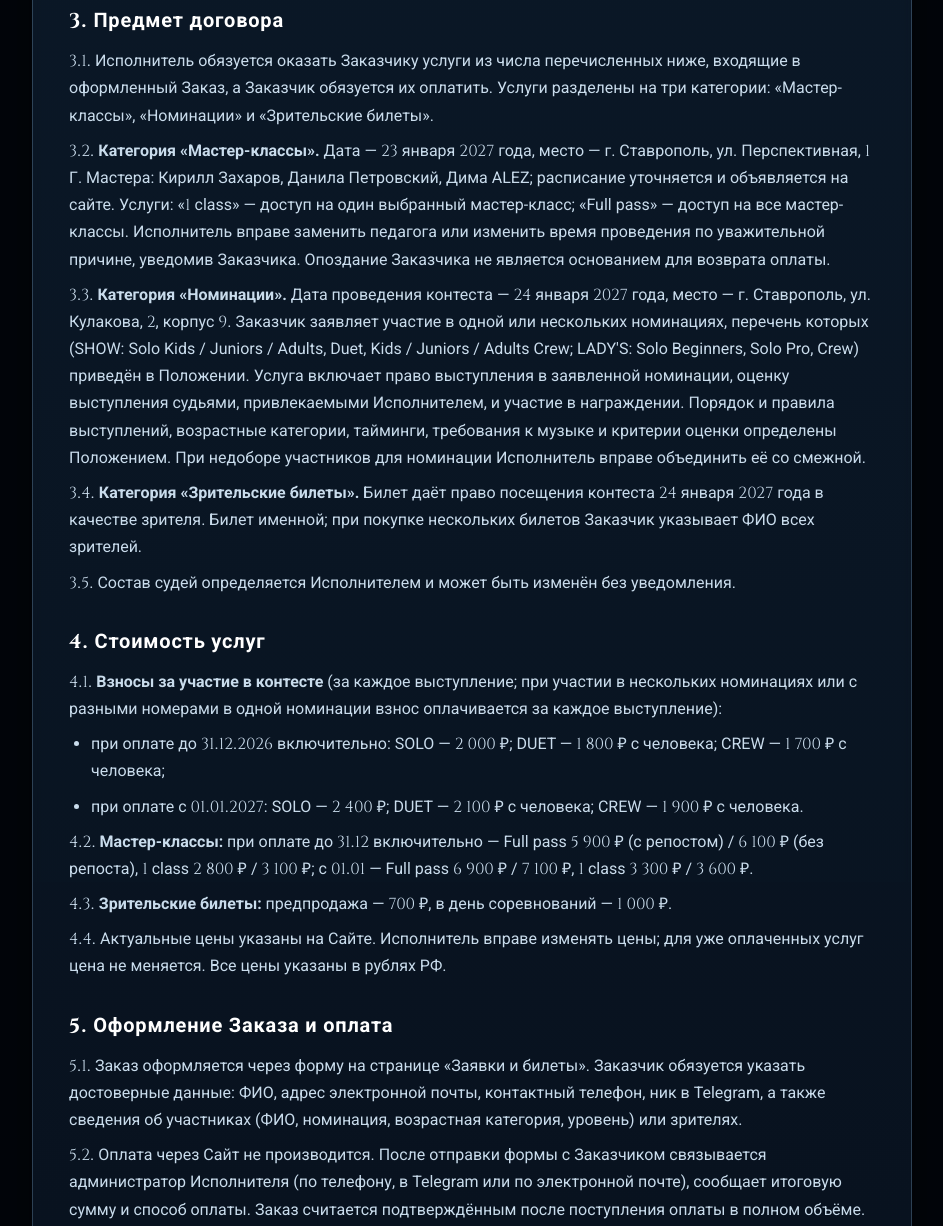
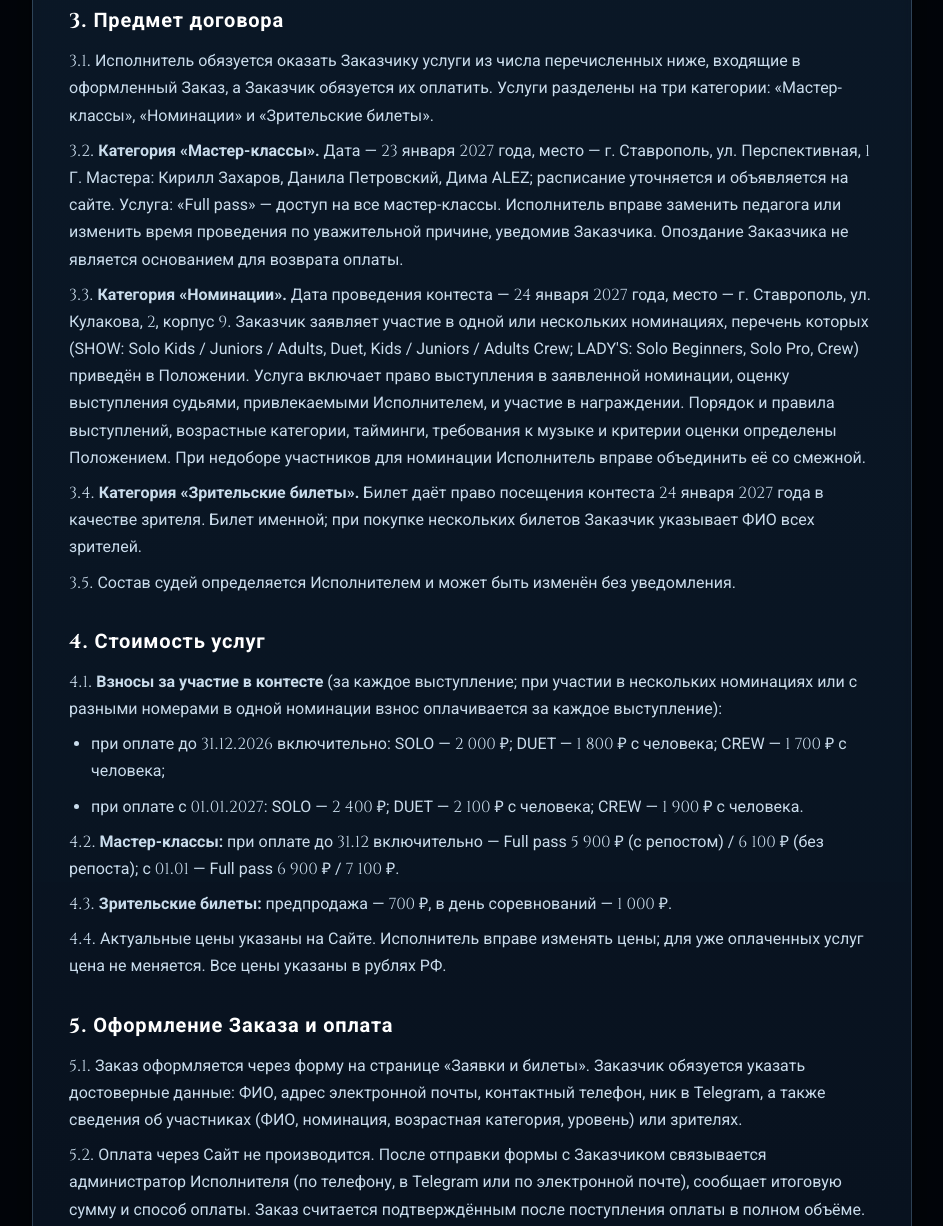
Before and after one commit to S1-FAMILY/versia-razrabotchika, a plain HTML site: page offer.html in a window 1280 px wide. Shown: the part 1574-2800 px from the top of the page, without its empty margins (168-1111 px from the left). Drawn offline with Linux system fonts and the light colour scheme; animation ran at ten frames a second.

Commit message:
Add files via upload

```diff
--- a/offer.html
+++ b/offer.html
@@ -93,7 +93,7 @@
 
     <h2>3. Предмет договора</h2>
     <p>3.1. Исполнитель обязуется оказать Заказчику услуги из числа перечисленных ниже, входящие в оформленный Заказ, а Заказчик обязуется их оплатить. Услуги разделены на три категории: «Мастер-классы», «Номинации» и «Зрительские билеты».</p>
-    <p>3.2. <b>Категория «Мастер-классы».</b> Дата — 23 января 2027 года, место — г. Ставрополь, ул. Перспективная, 1 Г. Мастера: Кирилл Захаров, Данила Петровский, Дима ALEZ; расписание уточняется и объявляется на сайте. Услуги: «1 class» — доступ на один выбранный мастер-класс; «Full pass» — доступ на все мастер-классы. Исполнитель вправе заменить педагога или изменить время проведения по уважительной причине, уведомив Заказчика. Опоздание Заказчика не является основанием для возврата оплаты.</p>
+    <p>3.2. <b>Категория «Мастер-классы».</b> Дата — 23 января 2027 года, место — г. Ставрополь, ул. Перспективная, 1 Г. Мастера: Кирилл Захаров, Данила Петровский, Дима ALEZ; расписание уточняется и объявляется на сайте. Услуга: «Full pass» — доступ на все мастер-классы. Исполнитель вправе заменить педагога или изменить время проведения по уважительной причине, уведомив Заказчика. Опоздание Заказчика не является основанием для возврата оплаты.</p>
     <p>3.3. <b>Категория «Номинации».</b> Дата проведения контеста — 24 января 2027 года, место — г. Ставрополь, ул. Кулакова, 2, корпус 9. Заказчик заявляет участие в одной или нескольких номинациях, перечень которых (SHOW: Solo Kids / Juniors / Adults, Duet, Kids / Juniors / Adults Crew; LADY'S: Solo Beginners, Solo Pro, Crew) приведён в Положении. Услуга включает право выступления в заявленной номинации, оценку выступления судьями, привлекаемыми Исполнителем, и участие в награждении. Порядок и правила выступлений, возрастные категории, тайминги, требования к музыке и критерии оценки определены Положением. При недоборе участников для номинации Исполнитель вправе объединить её со смежной.</p>
     <p>3.4. <b>Категория «Зрительские билеты».</b> Билет даёт право посещения контеста 24 января 2027 года в качестве зрителя. Билет именной; при покупке нескольких билетов Заказчик указывает ФИО всех зрителей.</p>
     <p>3.5. Состав судей определяется Исполнителем и может быть изменён без уведомления.</p>
@@ -104,7 +104,7 @@
       <li>при оплате до 31.12.2026 включительно: SOLO — 2 000 ₽; DUET — 1 800 ₽ с человека; CREW — 1 700 ₽ с человека;</li>
       <li>при оплате с 01.01.2027: SOLO — 2 400 ₽; DUET — 2 100 ₽ с человека; CREW — 1 900 ₽ с человека.</li>
     </ul>
-    <p>4.2. <b>Мастер-классы:</b> при оплате до 31.12 включительно — Full pass 5 900 ₽ (с репостом) / 6 100 ₽ (без репоста), 1 class 2 800 ₽ / 3 100 ₽; с 01.01 — Full pass 6 900 ₽ / 7 100 ₽, 1 class 3 300 ₽ / 3 600 ₽.</p>
+    <p>4.2. <b>Мастер-классы:</b> при оплате до 31.12 включительно — Full pass 5 900 ₽ (с репостом) / 6 100 ₽ (без репоста); с 01.01 — Full pass 6 900 ₽ / 7 100 ₽.</p>
     <p>4.3. <b>Зрительские билеты:</b> предпродажа — 700 ₽, в день соревнований — 1 000 ₽.</p>
     <p>4.4. Актуальные цены указаны на Сайте. Исполнитель вправе изменять цены; для уже оплаченных услуг цена не меняется. Все цены указаны в рублях РФ.</p>
 
```
Also changed, not shown: index.html (+0 -2 lines), polozhenie.html (+1 -1 lines).
